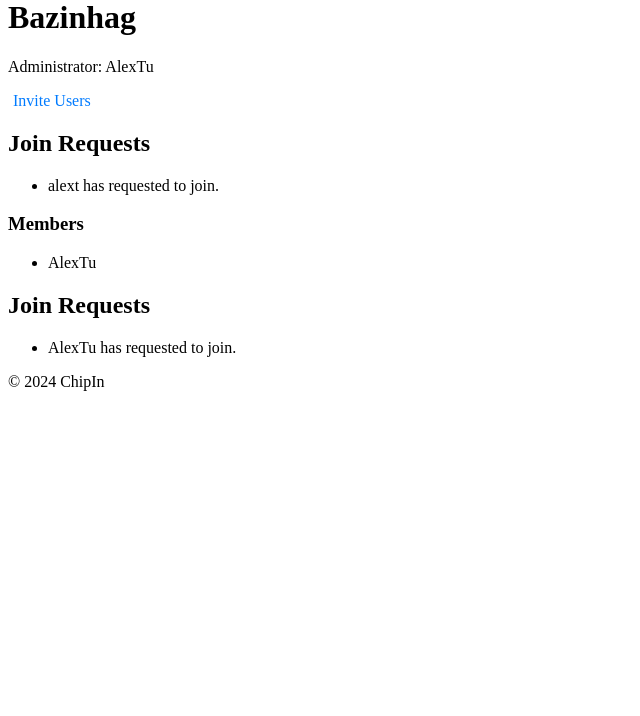
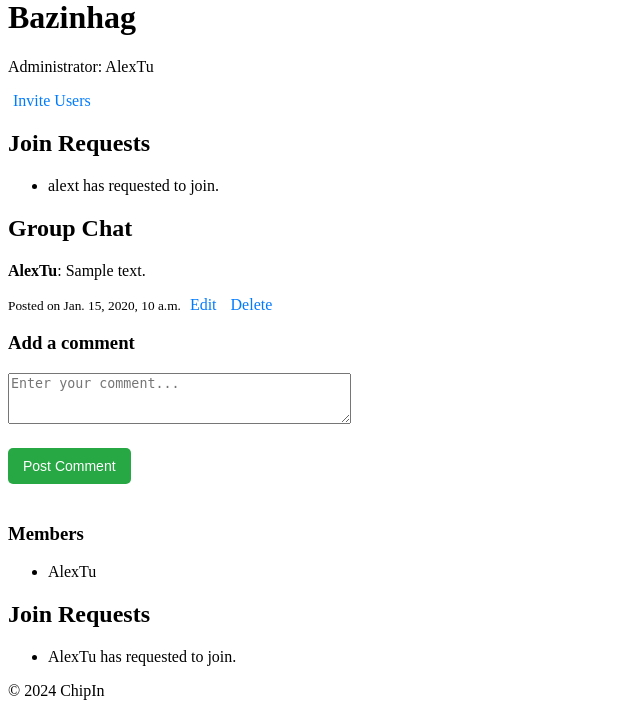
Before and after one commit to ATurner5968/ssa_project, a Django app: page /chipin/group/1/ in a window 1280 px wide. Shown: the part 156-872 px from the top of the page, without its empty margins (0-640 px from the left). Before the commit the page ends 547 px from the top, so only its background shows below. Run offline with Django 5.2, Linux system fonts and the light colour scheme; a user stored in the database is signed in; data comes from the database, SQL or seed files in the repository; both versions use the stored data as it was after the commit; tables that the repository leaves empty hold one stand-in row (values such as "Sample post").

Commit message:
Chat Creation

```diff
--- a/chipin/forms.py
+++ b/chipin/forms.py
@@ -17,3 +17,20 @@ class GroupCreationForm(forms.ModelForm):
             group.save()
             group.members.add(self.user)  # Add the admin to the members list
         return group
+
+from .models import Comment
+
+class CommentForm(forms.ModelForm):
+    class Meta:
+        model = Comment
+        fields = ['content']
+        widgets = {
+            'content': forms.Textarea(attrs={'rows': 3, 'placeholder': 'Enter your comment...'})
+        }
+
+    # Clean the content to sanitise input
+    def clean_content(self):
+        content = self.cleaned_data.get('content')
+        if "<script>" in content.lower():  # Prevent XSS by checking for script tags
+            raise forms.ValidationError("Invalid content.")
+        return content
--- a/chipin/models.py
+++ b/chipin/models.py
@@ -1,5 +1,5 @@
 from django.db import models
-from django.contrib.auth.models import User
+from django.contrib.auth.models import User, Group
 
 class Group(models.Model):
     name = models.CharField(max_length=100)
@@ -16,3 +16,13 @@ class GroupJoinRequest(models.Model):
     is_approved = models.BooleanField(default=False)
     votes = models.ManyToManyField(User, related_name='votes', blank=True)  # Tracks users who voted
     created_at = models.DateTimeField(auto_now_add=True)
+
+class Comment(models.Model):
+    user = models.ForeignKey(User, on_delete=models.CASCADE)  # User who posted the comment
+    group = models.ForeignKey(Group, related_name='comments', on_delete=models.CASCADE)  # Group associated with the comment
+    content = models.TextField()  # The comment content
+    created_at = models.DateTimeField(auto_now_add=True)  # Timestamp when the comment was posted
+    updated_at = models.DateTimeField(auto_now=True)  # Timestamp for the latest update
+
+    def __str__(self):
+        return f"{self.user.username}: {self.content[:20]}..."  # Show only first 20 chars for preview
--- a/chipin/templates/chipin/group_detail.html
+++ b/chipin/templates/chipin/group_detail.html
@@ -19,6 +19,36 @@
         {% endif %}
     {% endfor %}
 </ul>
+
+<h2>Group Chat</h2>
+
+<!-- Display existing comments -->
+<div class="comments-section">
+    {% for comment in comments %}
+        <div class="comment">
+            <p><strong>{{ comment.user.profile.nickname }}</strong>: {{ comment.content }}</p>
+            <small>Posted on {{ comment.created_at }}</small>
+            <!-- Allow the comment owner or admin to edit or delete -->
+            {% if comment.user == request.user or request.user == group.admin %}
+                <a href="{% url 'chipin:edit_comment' group.id comment.id %}">Edit</a>
+                <a href="{% url 'chipin:delete_comment' comment.id %}" onclick="return confirm('Are you sure?')">Delete</a>
+            {% endif %}
+        </div>
+    {% empty %}
+        <p>No comments yet. Be the first to comment!</p>
+    {% endfor %}
+</div>
+
+<!-- Comment form (used for both new comments and editing existing comments) -->
+<h3>{% if comment_to_edit %}Edit Comment{% else %}Add a comment{% endif %}</h3>
+<form method="POST">
+    {% csrf_token %}
+    <div class="form-group">
+        {{ form.content.errors }}
+        {{ form.content }}
+    </div>
+    <button type="submit">{% if comment_to_edit %}Save Comment{% else %}Post Comment{% endif %}</button>
+</form>
 
     <h3>Members</h3>
     <ul>
--- a/chipin/urls.py
+++ b/chipin/urls.py
@@ -12,4 +12,7 @@ urlpatterns = [
    path('group/<int:group_id>/request-to-join/', views.request_to_join_group, name='request_to_join_group'),
    path('group/<int:group_id>/leave/', views.leave_group, name='leave_group'),
    path('group/<int:group_id>/request/<int:request_id>/vote/<str:vote>/', views.vote_on_join_request, name='vote_on_join_request'),
+   path('group/<int:group_id>/edit/<int:edit_comment_id>/', views.group_detail, name='edit_comment'),
+   path('comment/<int:comment_id>/edit/', views.edit_comment, name='edit_comment'),
+   path('comment/<int:comment_id>/delete/', views.delete_comment, name='delete_comment'),
 ]
--- a/chipin/views.py
+++ b/chipin/views.py
@@ -7,9 +7,10 @@ from django.urls import reverse
 from django.conf import settings
 from django.contrib.auth.models import User
 from .forms import GroupCreationForm
-from .models import Group
+from .models import Group, Comment
 import urllib.parse
 from .models import GroupJoinRequest
+from .forms import CommentForm
 
 @login_required
 def home(request):
@@ -75,8 +76,18 @@ def invite_users(request, group_id):
 
 @login_required
 def home(request):
-    pending_invitations = Group.objects.filter(invited_users__email=request.user.email)
-    return render(request, "chipin/home.html", {'pending_invitations': pending_invitations})
+    user = request.user
+    pending_invitations = user.pending_invitations.all() # Get pending group invitations for the current user
+    user_groups = user.group_memberships.all()  # Get groups the user is a member of
+    user_join_requests = GroupJoinRequest.objects.filter(user=user)  # Get join requests sent by the user
+    available_groups = Group.objects.exclude(members=user).exclude(join_requests__user=user) # Get groups the user is not a member of and the user has not requested to join
+    context = {
+        'pending_invitations': pending_invitations,
+        'user_groups': user_groups,
+        'user_join_requests': user_join_requests,
+        'available_groups': available_groups
+    }
+    return render(request, 'chipin/home.html', context)
 
 @login_required
 def accept_invite(request, group_id):
@@ -156,3 +167,57 @@ def vote_on_join_request(request, group_id, request_id, vote):
         join_request.save()
         messages.success(request, f"{join_request.user.profile.nickname} has been approved to join the group!")
     return redirect('chipin:group_detail', group_id=group.id)
+
+
+
+@login_required
+def edit_comment(request, comment_id):
+    comment = get_object_or_404(Comment, id=comment_id)
+    if comment.user != request.user:  # Ensure only the comment author can edit
+        return redirect('chipin:group_detail', group_id=comment.group.id)
+    if request.method == 'POST':
+        form = CommentForm(request.POST, instance=comment)
+        if form.is_valid():
+            form.save()
+            return redirect('chipin:group_detail', group_id=comment.group.id)
+    else:
+        form = CommentForm(instance=comment)
+    return render(request, 'chipin/edit_comment.html', {'form': form, 'comment': comment})
+
+@login_required
+def delete_comment(request, comment_id):
+    comment = get_object_or_404(Comment, id=comment_id)
+    if comment.user == request.user or request.user == comment.group.admin:  # Allow author or group admin to delete
+        comment.delete()
+    return redirect('chipin:group_detail', group_id=comment.group.id)
+
+
+@login_required
+def group_detail(request, group_id, edit_comment_id=None):
+    group = get_object_or_404(Group, id=group_id)
+    comments = group.comments.all().order_by('-created_at')  # Fetch all comments for the group
+    if edit_comment_id: # Fetch the comment to edit, if edit_comment_id is provided
+        comment_to_edit = get_object_or_404(Comment, id=edit_comment_id)
+        if comment_to_edit.user != request.user:
+            return redirect('chipin:group_detail', group_id=group.id)
+    else:
+        comment_to_edit = None
+    if request.method == 'POST':
+        if comment_to_edit: # Editing an existing comment
+            form = CommentForm(request.POST, instance=comment_to_edit)
+        else: # Adding a new comment
+            form = CommentForm(request.POST)
+        if form.is_valid():
+            comment = form.save(commit=False)
+            comment.user = request.user
+            comment.group = group
+            comment.save()
+            return redirect('chipin:group_detail', group_id=group.id)
+    else:
+        form = CommentForm(instance=comment_to_edit) if comment_to_edit else CommentForm()
+    return render(request, 'chipin/group_detail.html', {
+        'group': group,
+        'comments': comments,
+        'form': form,
+        'comment_to_edit': comment_to_edit,
+    })
```
Also changed, not shown: chipin/migrations/0002_group_invited_users_groupjoinrequest.py (added), chipin/migrations/0003_comment.py (added), db.sqlite3, users/forms.py (line endings or trailing spaces), users/models.py (line endings or trailing spaces), users/views.py (line endings or trailing spaces).
